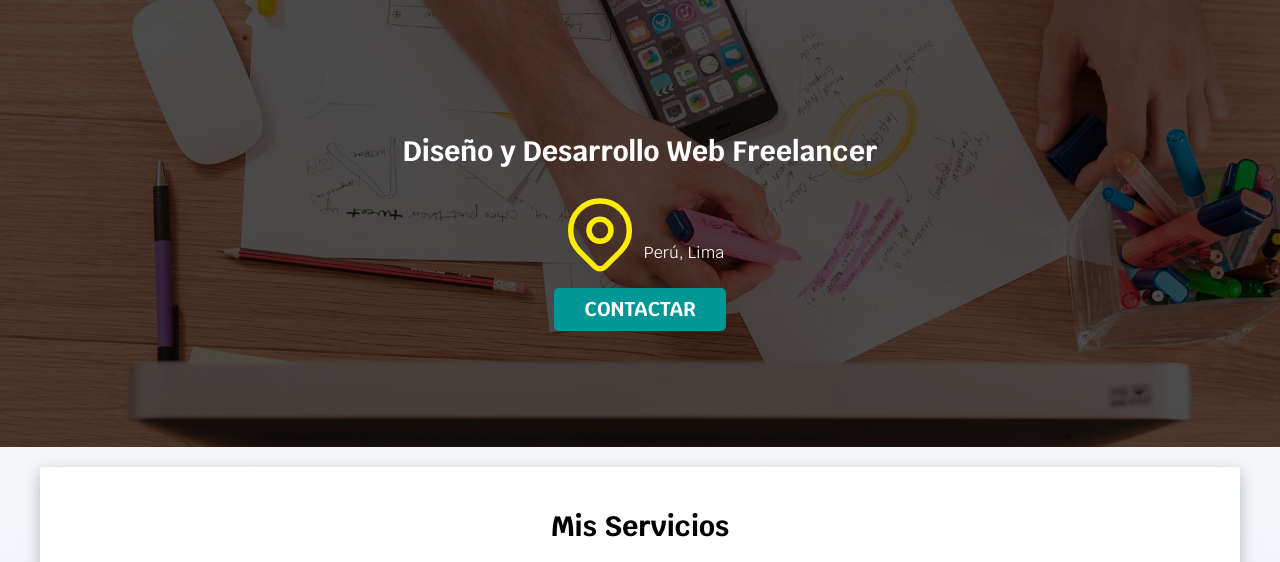
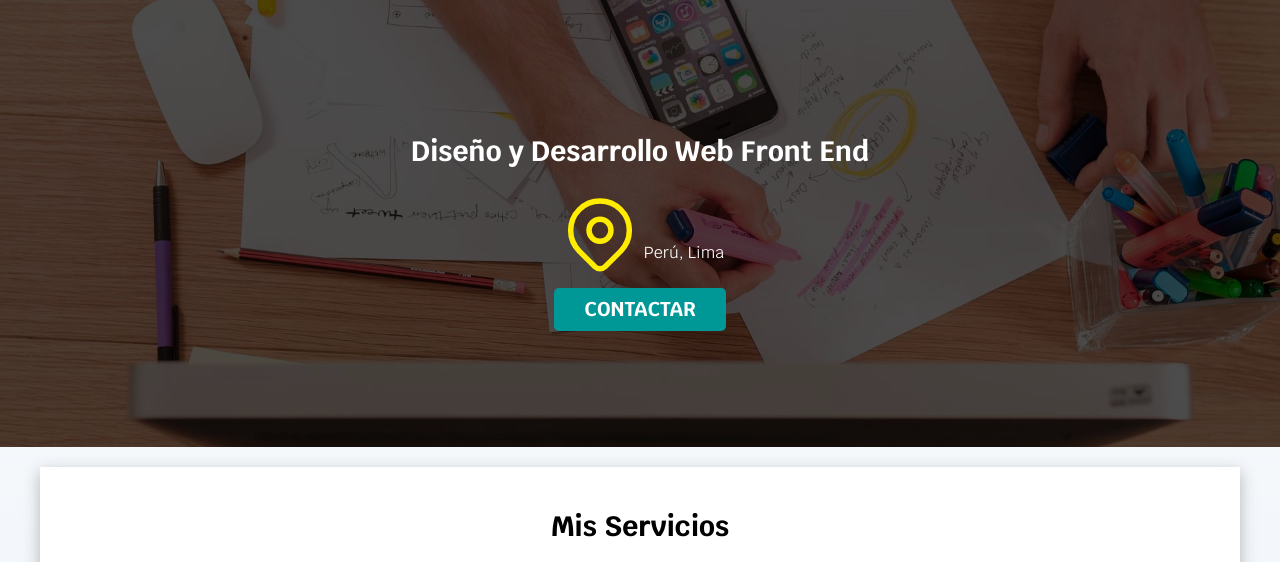
Before and after one commit to MBMAZAM/Servicios, a plain HTML site: page index.html in a window 1280 px wide. Shown: the part 141-703 px from the top of the page. Drawn offline with Linux system fonts and the light colour scheme.

Commit message:
Correcciones

```diff
--- a/css/styles.css
+++ b/css/styles.css
@@ -298,7 +298,3 @@ h1, h2, h3 {
 .footer {
     text-align: center;
 }
-
-/* [src=""] {
-    color: aqua;
-} */
--- a/index.html
+++ b/index.html
@@ -29,7 +29,7 @@
 
   <section class="hero">
     <div class="contenido-hero">
-      <h2>Diseño y Desarrollo Web <span>Freelancer</span></h2>
+      <h2>Diseño y Desarrollo Web <span>Front End</span></h2>
       <div class="ubicacion">
         <svg xmlns="http://www.w3.org/2000/svg" class="icon icon-tabler icon-tabler-map-pin" width="88" height="88"
         viewBox="0 0 24 24" stroke-width="1.5" stroke="#ffec00" fill="none" stroke-linecap="round"
```
